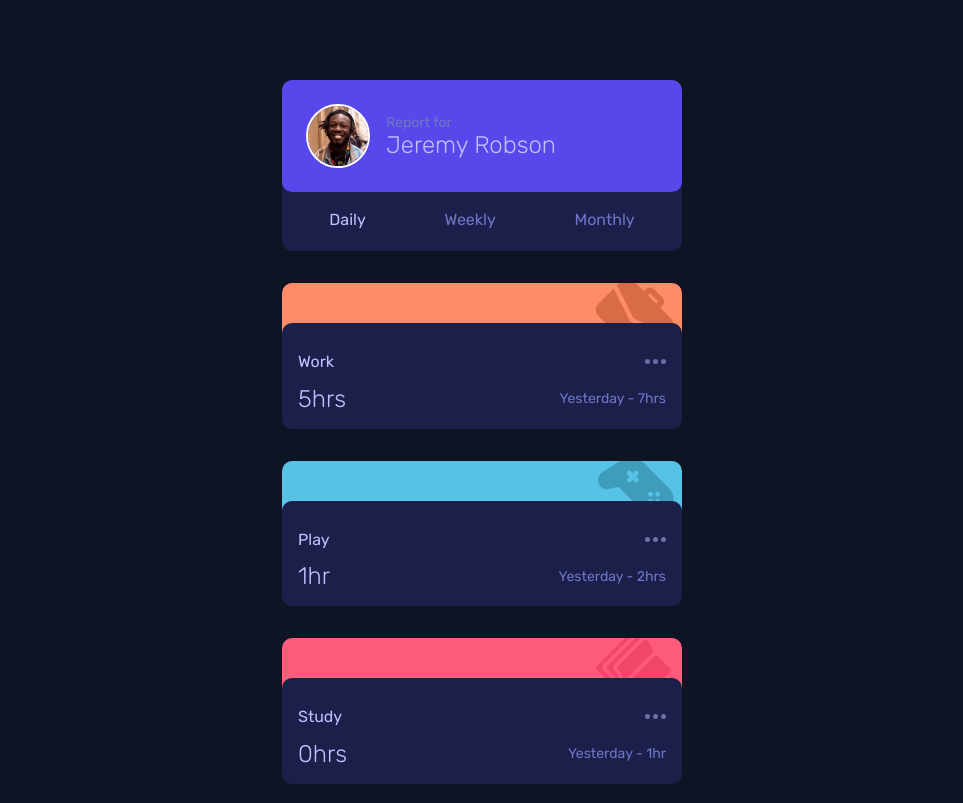
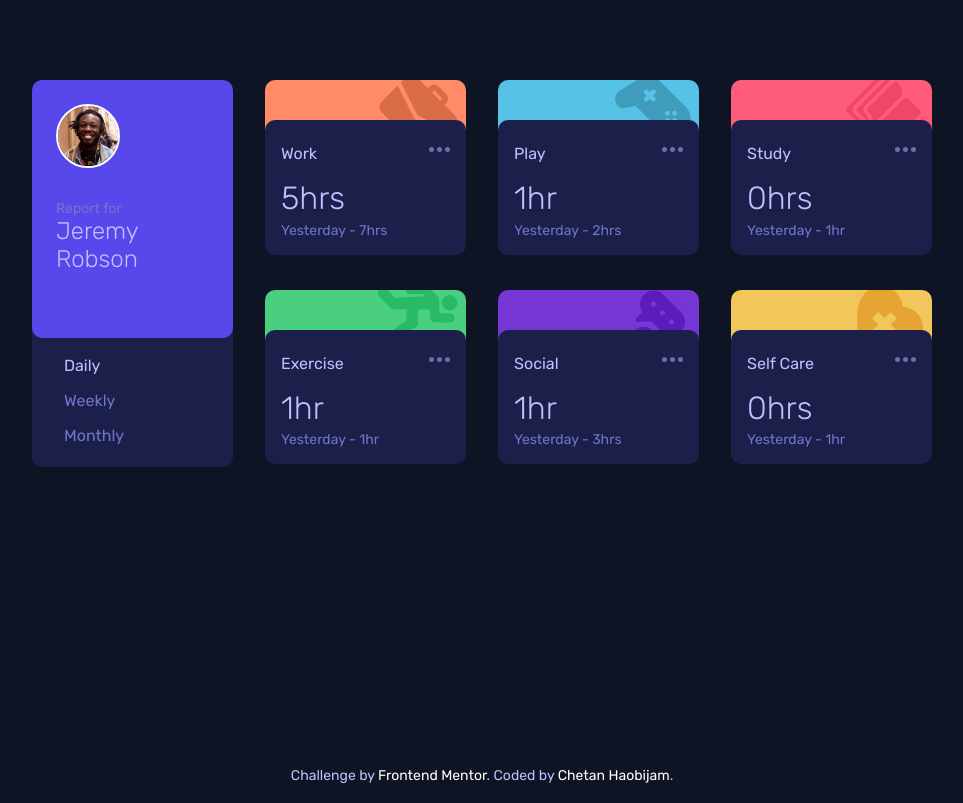
Before and after one commit to chetanhaobijam/Time_Tracking_Dashboard, a plain HTML site: page index.html in a window 1280 px wide. Shown: the top 803 px of the page, without its empty margins (158-1121 px from the left). Drawn offline with Linux system fonts and the light colour scheme.

Commit message:
Finished for laptop viewport

```diff
--- a/index.html
+++ b/index.html
@@ -9,11 +9,6 @@
   <title>Frontend Mentor | Time tracking dashboard</title>
 
   <link rel="stylesheet" href="./styles.css" rel="stylesheet">
-  <!-- Feel free to remove these styles or customise in your own stylesheet 👍 -->
-  <style>
-    .attribution { font-size: 11px; text-align: center; }
-    .attribution a { color: hsl(228, 45%, 44%); }
-  </style>
 </head>
 <body>
 
--- a/scss/_media.scss
+++ b/scss/_media.scss
@@ -3,3 +3,54 @@
         max-width: 400px;
     }
 }
+
+@media (min-width: 992px) {
+    main {
+        display: grid;
+        grid-template-columns: repeat(4, 1fr);
+        grid-template-rows: repeat(2, 1fr);
+        max-width: 900px;
+        margin: 5rem auto;
+        align-items: start;
+    }
+    .person, .content {
+        width: 100%;
+        display: grid;
+    }
+    .person {
+        grid-column: 1/2;
+        grid-row: 1/3;
+        grid-template-rows: 2fr 1fr;
+    }
+    .person-details {
+        flex-direction: column;
+        align-items: start;
+    }
+    .person-image {
+        margin-bottom: 2rem;
+    }
+    .person-name {
+        padding-left: 0;
+    }
+    .timeframes ul {
+        flex-direction: column;
+        gap: 1rem;
+        padding-left: 1.5rem;
+    }
+    .header {
+        margin-bottom: 1rem;
+    }
+    .stat-header {
+        margin: 0;
+        margin-top: 0.5rem;
+    }
+    .stats {
+        flex-direction: column;
+        align-items: start;
+    }
+    .current-data {
+        margin-bottom: 0.3rem;
+        font-size: 2rem;
+    }
+
+}
--- a/scss/styles.scss
+++ b/scss/styles.scss
@@ -4,6 +4,7 @@ body {
     background-color: $very-dark-blue;
     color: $pale-blue;
     font: $font-stack;
+    overflow-x: none;
 }
 
 main {
@@ -168,8 +169,22 @@ main {
     color: $pale-blue !important;
 }
 
+.attribution {
+    position: absolute;
+    bottom: 0;
+    padding-bottom: 1rem;
+    text-align: center;
+    width: 100%;
 
+    a {
+        color: #fff;
+        text-decoration: none;
 
+        &:hover {
+            text-decoration: underline;
+        }
+    }
+}
 
 
 
```
Also changed, not shown: styles.css.
